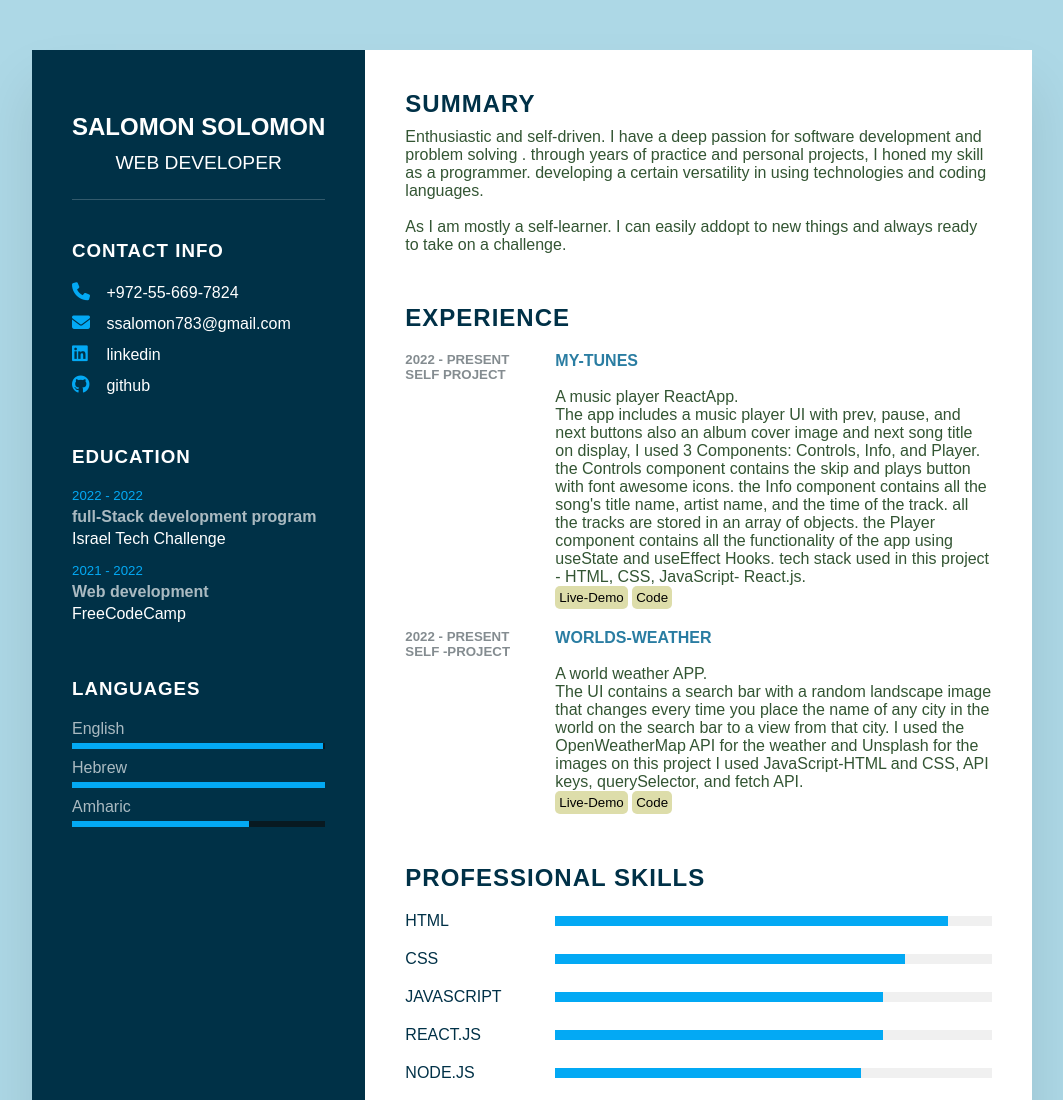
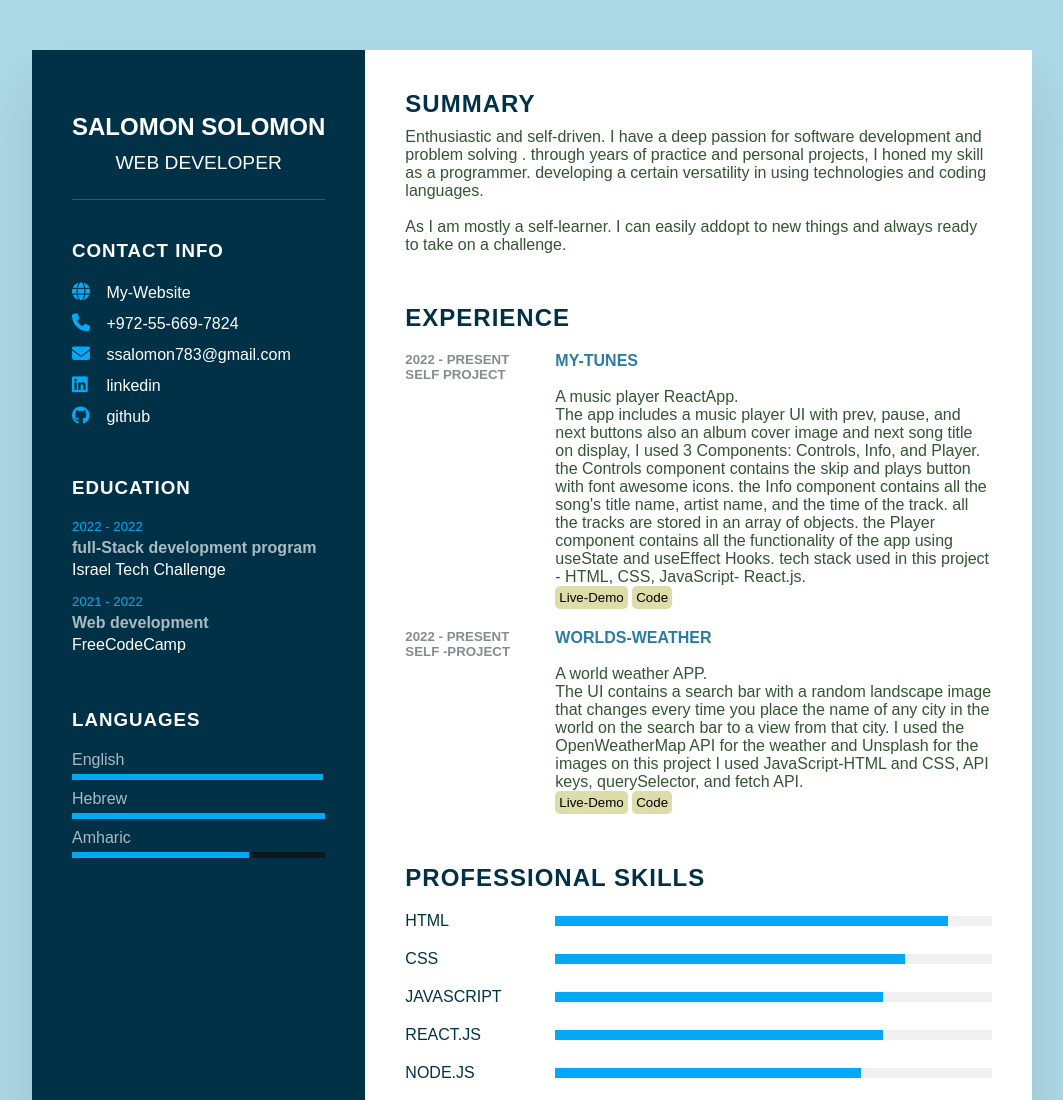
Before and after one commit to Solomon333/resume, a plain HTML site: page index.html in a window 1280 px wide. Shown: the top 1100 px of the page, without its empty margins (108-1171 px from the left). Drawn offline with Linux system fonts and the light colour scheme.

Commit message:
add website

```diff
--- a/index.html
+++ b/index.html
@@ -18,6 +18,10 @@
             <div class="contactInfo">
                 <h3 class="title">Contact Info</h3>
                 <ul>
+                    <li>
+                        <span class="icon"><i class="fa-solid fa-globe"></i></span>
+                        <span class="text"><a href="https://cute-queijadas-6bb51d.netlify.app" target="_blank">My-Website</a></span>
+                    </li>
                     <li>
                         <span class="icon"><i class="fa-solid fa-phone"></i></span>
                         <span class="text"><a href="tel: +972-55-6697824" target="_blank">+972-55-669-7824</a></span>
```
